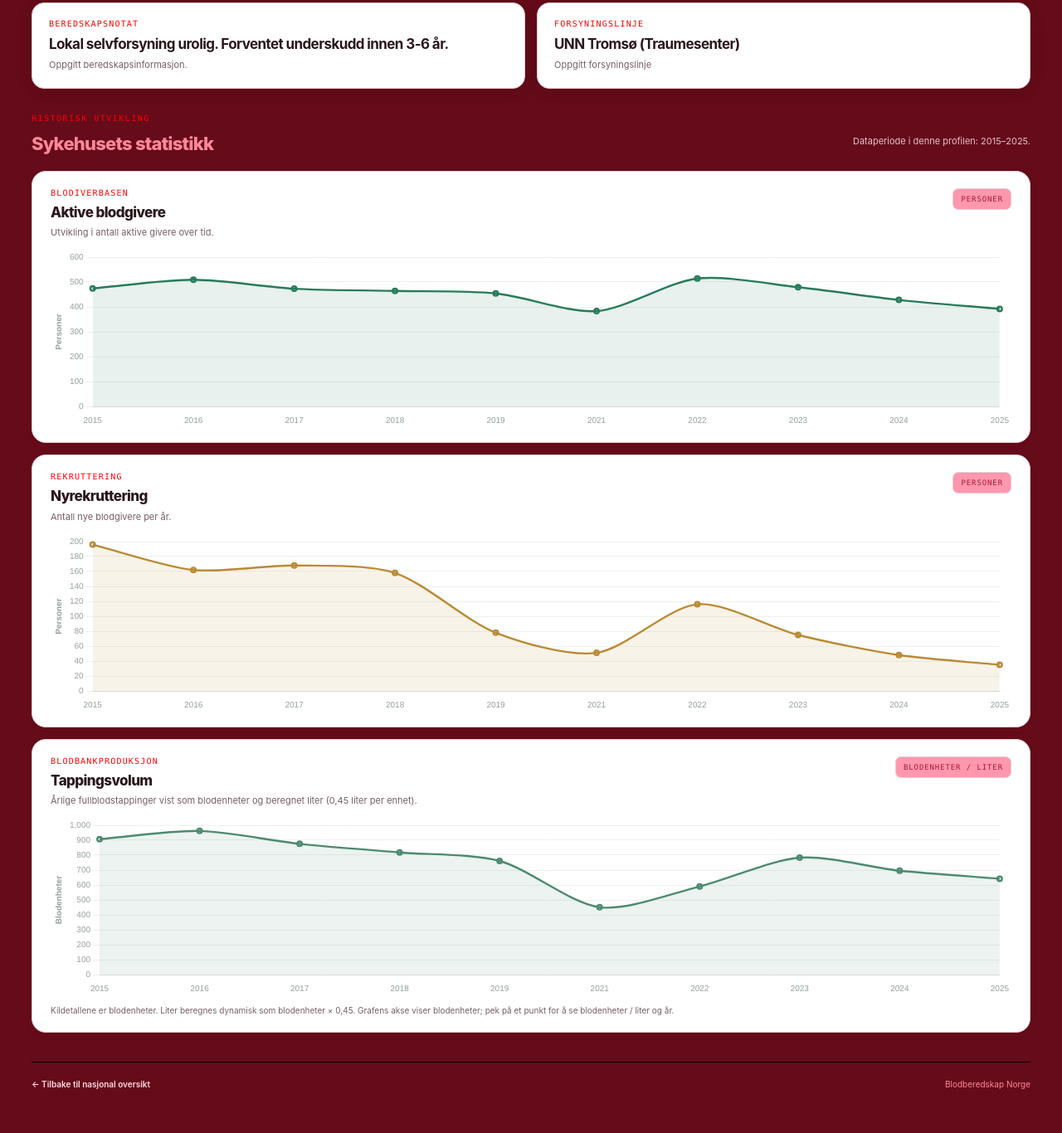
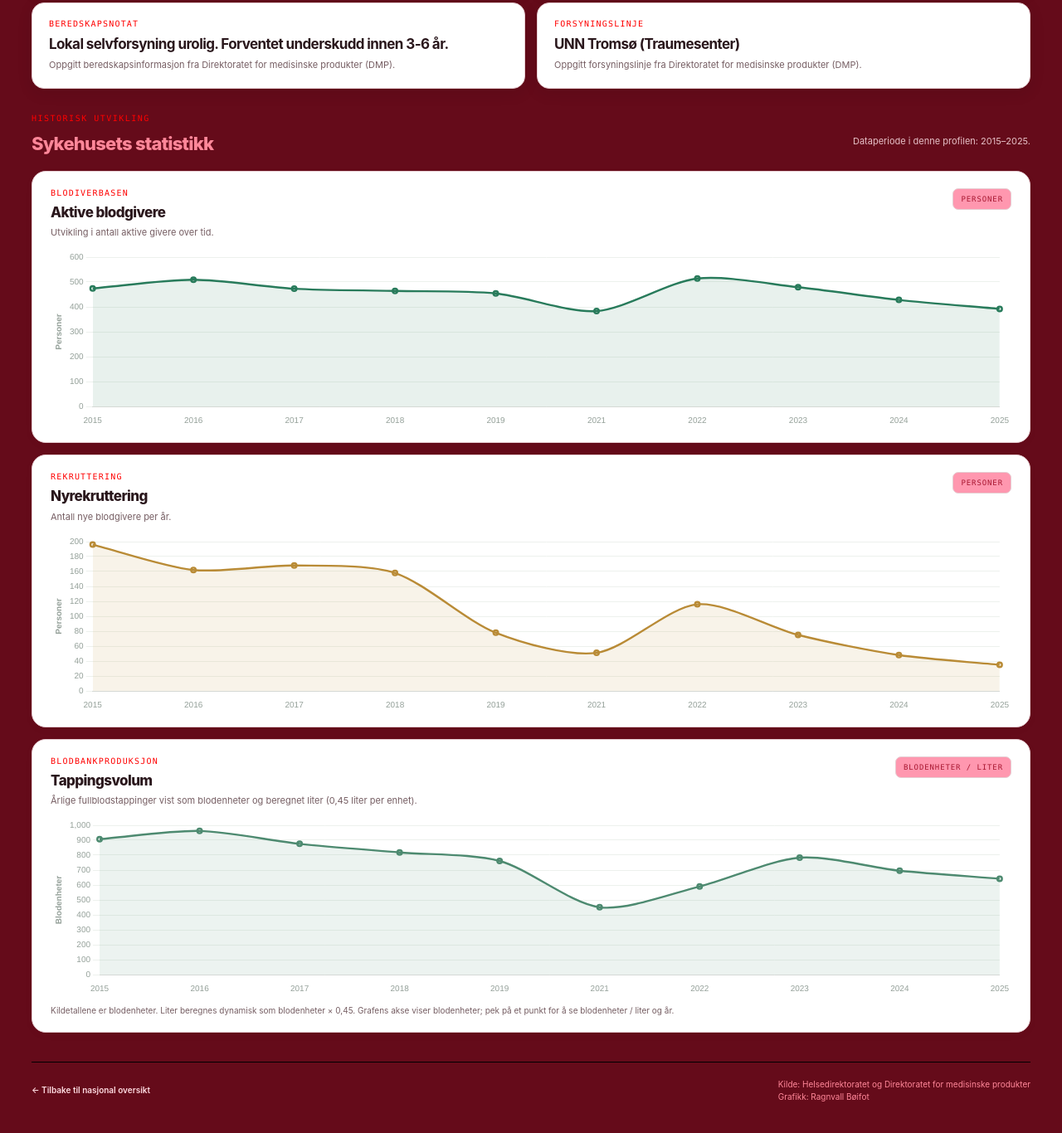
Before and after one commit to SonusSpeaker/blodberedskap, a plain HTML site: page hospital.html in a window 1280 px wide. Shown: the part 704-2070 px from the top of the page at 83% size. Drawn offline with nearby package versions, Linux system fonts and the light colour scheme.

Commit message:
Added credits Made clear who reported notes

```diff
--- a/assets/helseforetak.js
+++ b/assets/helseforetak.js
@@ -71,7 +71,7 @@
       : `${utilities.getChangeLabel(recruitmentLoss, 'nyrekruttering')}: ${utilities.formatNumber(Math.abs(recruitmentLoss))} personer · ${configuration.comparisonYears.baselineYear} sammenliknet med ${configuration.comparisonYears.comparisonYear}.`;
     getElement('beredskapsnotat-value').textContent = profileStatistics.Beredskapsnotat || 'Ikke oppgitt';
     getElement('supply-line').textContent = profileStatistics.Forsyningslinje || 'Ikke oppgitt';
-    getElement('supply-detail').textContent = 'Oppgitt forsyningslinje';
+    getElement('supply-detail').textContent = ' fra Direktoratet for medisinske produkter (DMP).';
 
     const activeDonors = utilities.getLatestValue(profileStatistics, 'Aktive blodgivere');
     const newDonors = utilities.getLatestValue(profileStatistics, 'Nyrekruttering');
--- a/assets/hospital.js
+++ b/assets/hospital.js
@@ -92,7 +92,7 @@
       : `${recruitmentChangeLabel}: ${utilities.formatNumber(Math.abs(recruitmentLoss))} personer · ${configuration.comparisonYears.baselineYear} sammenliknet med ${configuration.comparisonYears.comparisonYear}.`;
     getElement('beredskapsnotat-value').textContent = profileStatistics.Beredskapsnotat || selectedProfile.role || 'Ikke oppgitt';
     getElement('supply-line').textContent = profileStatistics.Forsyningslinje || 'Ikke oppgitt';
-    getElement('supply-detail').textContent = 'Oppgitt forsyningslinje';
+    getElement('supply-detail').textContent = 'Oppgitt forsyningslinje fra Direktoratet for medisinske produkter (DMP).';
 
     const activeDonors = utilities.getLatestValue(profileStatistics, 'Aktive blodgivere');
     const newDonors = utilities.getLatestValue(profileStatistics, 'Nyrekruttering');
--- a/hospital.html
+++ b/hospital.html
@@ -34,14 +34,16 @@
     <section class="hospital-context-grid">
       <article class="context-card beredskaps-card"><div class="chart-kicker">BEREDSKAPSSTATUS</div><h3 id="beredskap-value">⚪ Ukjent</h3><p id="beredskap-rule">Beregnes fra nyrekruttering i sammenligningsårene.</p></article>
       <article class="context-card"><div class="chart-kicker">ENDRING I NYREKRUTTERING</div><h3 id="recruitment-summary">–</h3><p id="recruitment-detail">Sammenligning av de valgte sammenligningsårene.</p></article>
-      <article class="context-card"><div class="chart-kicker">BEREDSKAPSNOTAT</div><h3 id="beredskapsnotat-value">Ikke oppgitt</h3><p>Oppgitt beredskapsinformasjon.</p></article>
-      <article class="context-card"><div class="chart-kicker">FORSYNINGSLINJE</div><h3 id="supply-line">Ikke oppgitt</h3><p id="supply-detail">Oppgitt forsyningslinje</p></article>
+      <article class="context-card"><div class="chart-kicker">BEREDSKAPSNOTAT</div><h3 id="beredskapsnotat-value">Ikke oppgitt</h3><p>Oppgitt beredskapsinformasjon fra Direktoratet for medisinske produkter (DMP).</p></article>
+      <article class="context-card"><div class="chart-kicker">FORSYNINGSLINJE</div><h3 id="supply-line">Ikke oppgitt</h3><p id="supply-detail">Oppgitt forsyningslinje fra Direktoratet for medisinske produkter (DMP).</p></article>
     </section>
     <div class="section-heading hospital-stat-heading"><div><div class="eyebrow">HISTORISK UTVIKLING</div><h2>Sykehusets statistikk</h2></div><p class="section-note" id="data-period">Alle tilgjengelige år vises.</p></div>
     <section class="chart-card" id="active-donors"><div class="chart-heading"><div><div class="chart-kicker">BLODIVERBASEN</div><h3>Aktive blodgivere</h3><p>Utvikling i antall aktive givere over tid.</p></div><span class="chart-unit">PERSONER</span></div><div class="chart-wrap"><canvas id="hActiveChart"></canvas><div class="chart-empty" data-empty="hActiveChart">Ingen historiske data.</div></div></section>
     <section class="chart-card" id="new-donors"><div class="chart-heading"><div><div class="chart-kicker">REKRUTTERING</div><h3>Nyrekruttering</h3><p>Antall nye blodgivere per år.</p></div><span class="chart-unit">PERSONER</span></div><div class="chart-wrap"><canvas id="hNewChart"></canvas><div class="chart-empty" data-empty="hNewChart">Ingen historiske data.</div></div></section>
     <section class="chart-card" id="collections"><div class="chart-heading"><div><div class="chart-kicker">BLODBANKPRODUKSJON</div><h3>Tappingsvolum</h3><p>Årlige fullblodstappinger vist som blodenheter og beregnet liter (0,45 liter per enhet).</p></div><span class="chart-unit">BLODENHETER / LITER</span></div><div class="chart-wrap"><canvas id="hCollectionChart"></canvas><div class="chart-empty" data-empty="hCollectionChart">Ingen historiske data.</div></div><div class="chart-footnote">Kildetallene er blodenheter. Liter beregnes dynamisk som blodenheter × 0,45. Grafens akse viser blodenheter; pek på et punkt for å se blodenheter / liter og år.</div></section>
-    <footer class="site-footer"><a href="./">← Tilbake til nasjonal oversikt</a><span>Blodberedskap Norge</span></footer>
+  <footer class="site-footer">
+    <a href="./">← Tilbake til nasjonal oversikt</a><span>Kilde: Helsedirektoratet og Direktoratet for medisinske produkter<br>Grafikk: Ragnvall Bøifot</span>
+  </footer>
   </main>
   <script src="./assets/app-config.js"></script>
   <script src="./assets/external-dependencies.js"></script>
```
Also changed, not shown: about.html (+3 -0 lines), helseforetak.html (+5 -3 lines), index.html (+2 -2 lines).
